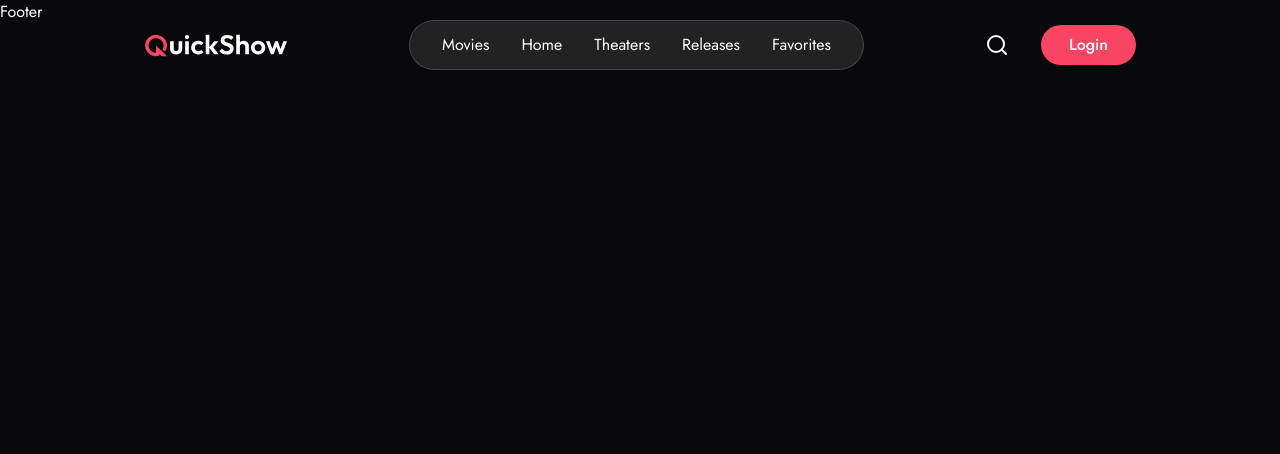
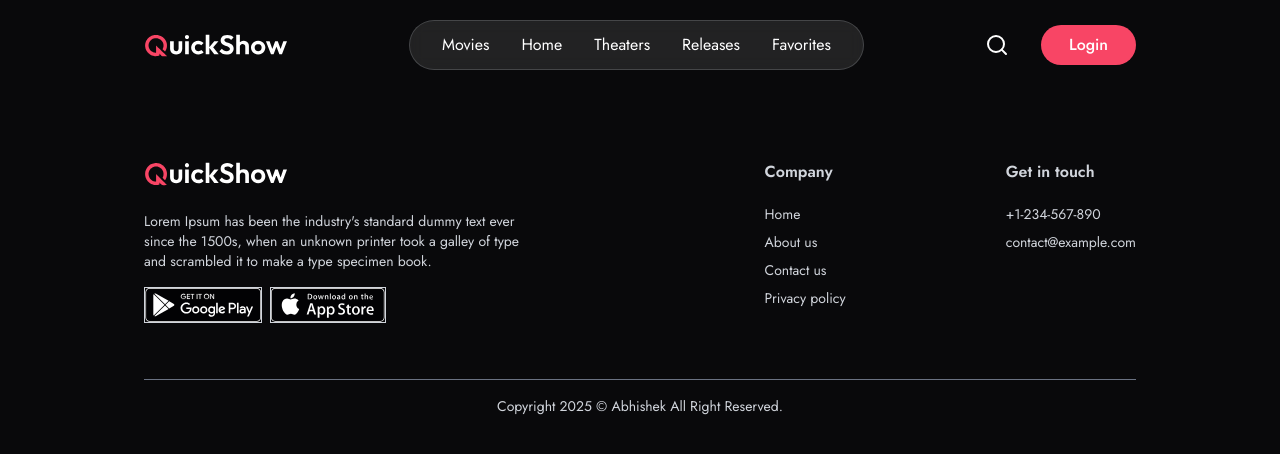
Before and after one commit to Abhishek-raj093/QuickShow, a React (Vite) app in the folder client/: page /favorite in a window 1280 px wide. Shown: the top 454 px of the page. Built offline with nearby package versions, Linux system fonts and the light colour scheme; no server answers.

Commit message:
Completed the Footer

```diff
--- a/client/src/components/Footer.jsx
+++ b/client/src/components/Footer.jsx
@@ -1,10 +1,43 @@
 import React from 'react'
+import { assets } from '../assets/assets'
 
 const Footer = () => {
   return (
-    <div>
-      Footer
-    </div>
+     <footer className="px-6 md:px-16 lg:px-36 mt-40 w-full text-gray-300">
+            <div className="flex flex-col md:flex-row justify-between w-full gap-10 border-b border-gray-500 pb-14">
+                <div className="md:max-w-96">
+                    <img alt="logo" class="w-36 h-auto" src={assets.logo} />
+                    <p className="mt-6 text-sm">
+                        Lorem Ipsum has been the industry's standard dummy text ever since the 1500s, when an unknown printer took a galley of type and scrambled it to make a type specimen book.
+                    </p>
+                    <div className="flex items-center gap-2 mt-4">
+                        <img src={assets.googlePlay} alt="google play" className="h-9 w-auto border" />
+                        <img src={assets.appStore} alt="app store" className="h-9 w-auto border" />
+                    </div>
+                </div>
+                <div className="flex-1 flex items-start md:justify-end gap-20 md:gap-40">
+                    <div>
+                        <h2 className="font-semibold mb-5">Company</h2>
+                        <ul className="text-sm space-y-2">
+                            <li><a href="#">Home</a></li>
+                            <li><a href="#">About us</a></li>
+                            <li><a href="#">Contact us</a></li>
+                            <li><a href="#">Privacy policy</a></li>
+                        </ul>
+                    </div>
+                    <div>
+                        <h2 className="font-semibold mb-5">Get in touch</h2>
+                        <div className="text-sm space-y-2">
+                            <p>+1-234-567-890</p>
+                            <p>contact@example.com</p>
+                        </div>
+                    </div>
+                </div>
+            </div>
+            <p className="pt-4 text-center text-sm pb-5">
+                Copyright {new Date().getFullYear()} © <a href="https://www.linkedin.com/in/abhishek-raj-b06119270/">Abhishek</a> All Right Reserved.
+            </p>
+        </footer>
   )
 }
 
```
